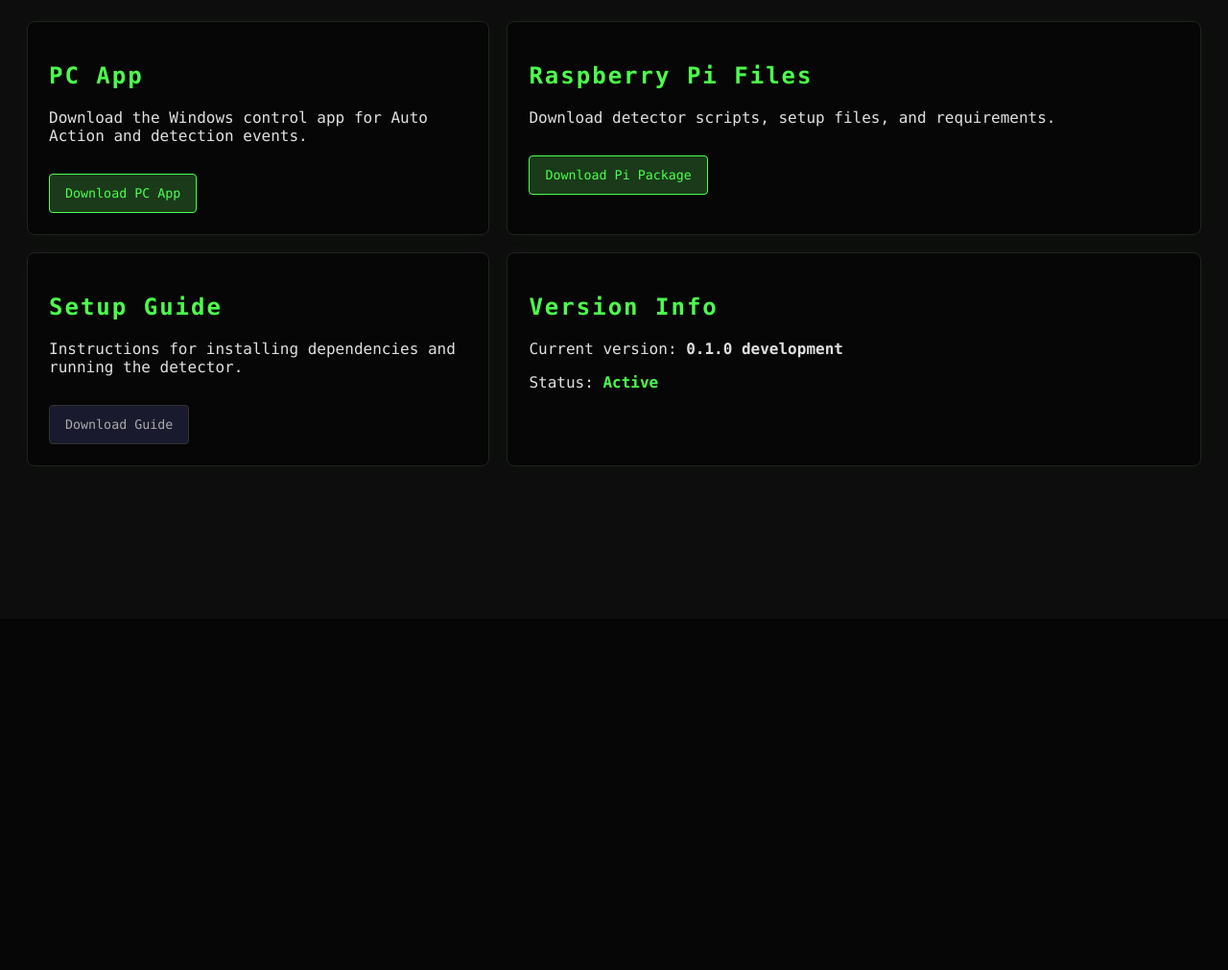
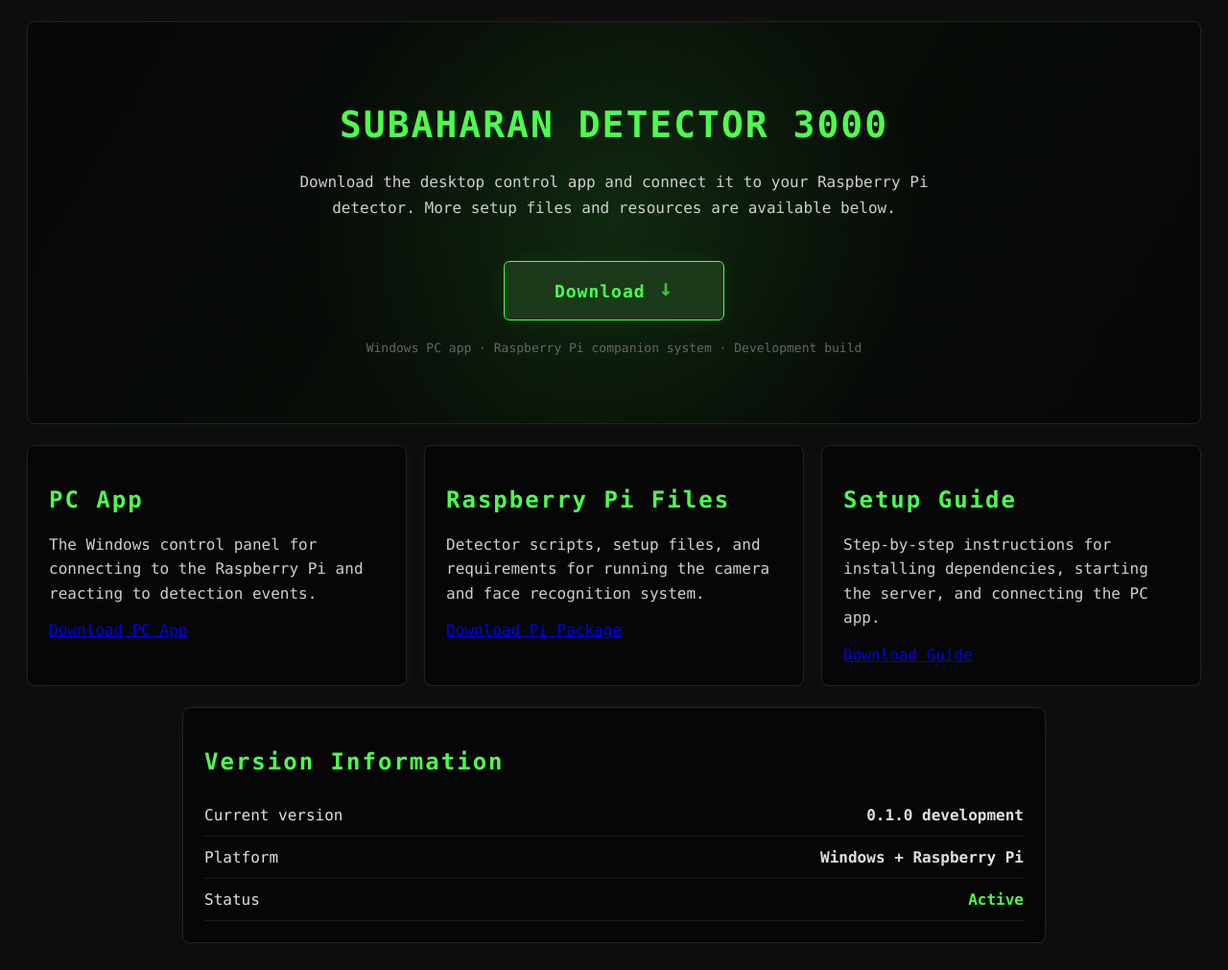
Before and after one commit to Ture665/subadetect3000, a FastAPI app: page /downloads in a window 1280 px wide. Shown: the part 155-1166 px from the top of the page at 96% size. Before the commit the page ends 641 px from the top, so only its background shows below. Run offline with FastAPI, Linux system fonts and the light colour scheme.

Commit message:
fixat downloads

```diff
--- a/static/css/style.css
+++ b/static/css/style.css
@@ -188,8 +188,8 @@ nav a:hover {
 
 .target-showcase img {
   width: 100%;
-  max-width: 420px;
-  max-height: 420px;
+  max-width: 400px;
+  max-height: 400px;
   object-fit: cover;
   border-radius: 8px;
   border: 1px solid #333;
@@ -218,3 +218,134 @@ nav a:hover {
   color: #4cff4c;
   font-weight: bold;
 }
+
+.downloads-layout {
+  display: flex;
+  flex-direction: column;
+  gap: 22px;
+}
+
+.downloads-hero {
+  min-height: 420px;
+  display: flex;
+  flex-direction: column;
+  align-items: center;
+  justify-content: center;
+
+  text-align: center;
+  position: relative;
+  overflow: hidden;
+}
+
+.downloads-hero::before {
+  content: "";
+  position: absolute;
+  inset: -80px;
+  background: radial-gradient(
+      circle at center,
+      rgba(76, 255, 76, 0.11),
+      transparent 42%
+    ),
+    linear-gradient(120deg, transparent, rgba(76, 255, 76, 0.035), transparent);
+  pointer-events: none;
+}
+
+.downloads-hero h1,
+.downloads-hero p,
+.downloads-hero a {
+  position: relative;
+  z-index: 1;
+}
+
+.downloads-hero h1 {
+  font-size: 38px;
+  margin-bottom: 8px;
+}
+
+.downloads-hero p {
+  max-width: 720px;
+  color: #cfcfcf;
+  line-height: 1.7;
+}
+
+.main-download-btn {
+  margin-top: 26px;
+  display: inline-flex;
+  align-items: center;
+  justify-content: center;
+  gap: 14px;
+
+  min-width: 230px;
+  padding: 16px 28px;
+
+  background: #1a3a1a;
+  color: #4cff4c;
+  border: 1px solid #4cff4c;
+  border-radius: 6px;
+
+  text-decoration: none;
+  font-size: 18px;
+  font-weight: bold;
+  letter-spacing: 1px;
+
+  box-shadow: 0 0 22px rgba(76, 255, 76, 0.08);
+  transition: transform 0.18s ease, background 0.18s ease, box-shadow 0.18s ease;
+}
+
+.main-download-btn:hover {
+  background: #245024;
+  transform: translateY(-2px);
+  box-shadow: 0 0 32px rgba(76, 255, 76, 0.14);
+}
+
+.download-icon {
+  display: inline-block;
+  font-size: 24px;
+  animation: downloadBounce 1.1s infinite;
+}
+
+@keyframes downloadBounce {
+  0%,
+  100% {
+    transform: translateY(-3px);
+    opacity: 0.7;
+  }
+
+  50% {
+    transform: translateY(4px);
+    opacity: 1;
+  }
+}
+
+.download-note {
+  margin-top: 18px;
+  color: #666 !important;
+  font-size: 13px;
+}
+
+.download-card-grid {
+  display: grid;
+  grid-template-columns: repeat(3, 1fr);
+  gap: 18px;
+}
+
+.download-card p {
+  color: #cfcfcf;
+  line-height: 1.6;
+}
+
+.version-panel {
+  max-width: 900px;
+  width: 100%;
+  align-self: center;
+}
+
+@media (max-width: 900px) {
+  .download-card-grid {
+    grid-template-columns: 1fr;
+  }
+
+  .downloads-hero h1 {
+    font-size: 28px;
+  }
+}
--- a/templates/downloads.html
+++ b/templates/downloads.html
@@ -14,31 +14,70 @@
   </nav>
 </header>
 
-<main class="dashboard-grid">
-  <section class="card">
-    <h2>PC App</h2>
+<main class="downloads-layout">
+  <section class="card downloads-hero">
+    <h1>SUBAHARAN DETECTOR 3000</h1>
     <p>
-      Download the Windows control app for Auto Action and detection events.
+      Download the desktop control app and connect it to your Raspberry Pi
+      detector. More setup files and resources are available below.
     </p>
-    <button>Download PC App</button>
+
+    <a class="main-download-btn" href="#">
+      <span>Download</span>
+      <span class="download-icon">↓</span>
+    </a>
+
+    <p class="download-note">
+      Windows PC app · Raspberry Pi companion system · Development build
+    </p>
   </section>
 
-  <section class="card">
-    <h2>Raspberry Pi Files</h2>
-    <p>Download detector scripts, setup files, and requirements.</p>
-    <button>Download Pi Package</button>
+  <section class="download-card-grid">
+    <div class="card download-card">
+      <h2>PC App</h2>
+      <p>
+        The Windows control panel for connecting to the Raspberry Pi and
+        reacting to detection events.
+      </p>
+      <a class="button-link" href="#">Download PC App</a>
+    </div>
+
+    <div class="card download-card">
+      <h2>Raspberry Pi Files</h2>
+      <p>
+        Detector scripts, setup files, and requirements for running the camera
+        and face recognition system.
+      </p>
+      <a class="button-link secondary" href="#">Download Pi Package</a>
+    </div>
+
+    <div class="card download-card">
+      <h2>Setup Guide</h2>
+      <p>
+        Step-by-step instructions for installing dependencies, starting the
+        server, and connecting the PC app.
+      </p>
+      <a class="button-link secondary" href="#">Download Guide</a>
+    </div>
   </section>
 
-  <section class="card">
-    <h2>Setup Guide</h2>
-    <p>Instructions for installing dependencies and running the detector.</p>
-    <button class="secondary">Download Guide</button>
-  </section>
+  <section class="card version-panel">
+    <h2>Version Information</h2>
 
-  <section class="card">
-    <h2>Version Info</h2>
-    <p>Current version: <strong>0.1.0 development</strong></p>
-    <p>Status: <strong class="online">Active</strong></p>
+    <div class="status-row">
+      <span>Current version</span>
+      <strong>0.1.0 development</strong>
+    </div>
+
+    <div class="status-row">
+      <span>Platform</span>
+      <strong>Windows + Raspberry Pi</strong>
+    </div>
+
+    <div class="status-row">
+      <span>Status</span>
+      <strong class="online">Active</strong>
+    </div>
   </section>
 </main>
 {% endblock %}
```
